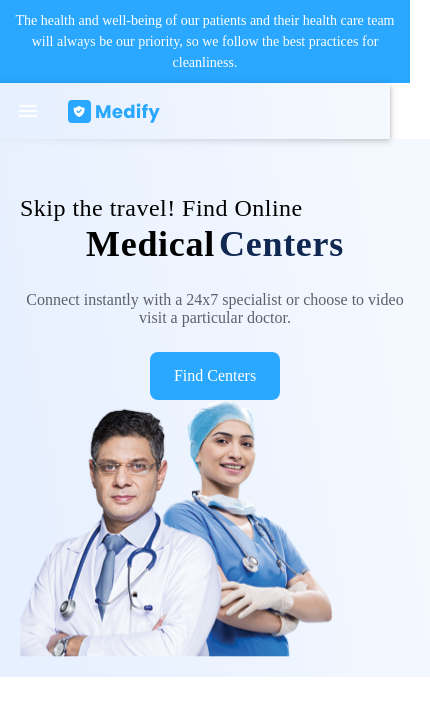
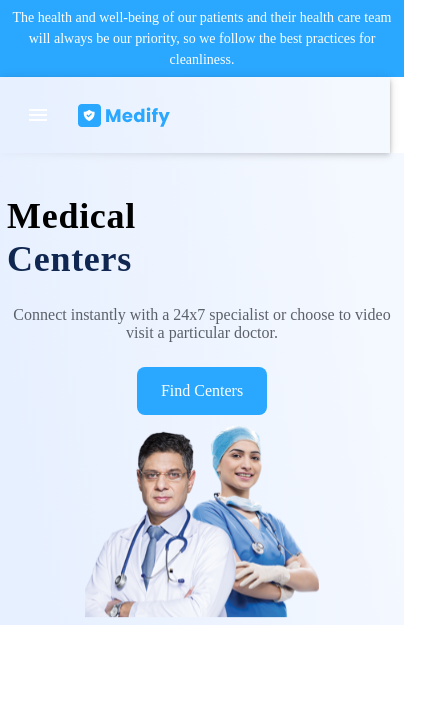
Before and after one commit to NandanMaheta/Medify, a React (Create React App) app: page / in a window 390 px wide. Shown: the top 716 px of the page, 430 px wide, since content can reach past the window. Built offline with nearby package versions, Linux system fonts and the light colour scheme.

Commit message:
made hero section responsive

```diff
--- a/src/components/common/Header.module.css
+++ b/src/components/common/Header.module.css
@@ -13,10 +13,9 @@
   align-items: center;
 
   @media screen and (max-width: 768px) {
-    width: 100%;
     height: auto;
     flex-wrap: wrap;
-    padding: 10px
+    padding: 7px
   }
 }
 
@@ -29,7 +28,6 @@
   text-align: left;
   color: #ffffff;
   @media screen and (max-width: 768px) {
-    width: 100%;
     height: auto;
     text-align: center;
   }
--- a/src/components/common/NavBar.jsx
+++ b/src/components/common/NavBar.jsx
@@ -55,7 +55,7 @@ export default function NavBar() {
   } else {
     return (
       <AppBar position="static" sx={{
-        background: 'linear-gradient(81deg, #e7f0ff 9.01%, rgba(232, 241, 255, 0.47) 89.11%)',
+        background: 'linear-gradient(81deg, #e7f0ff 9.01%, rgba(232, 241, 255, 0.47) 89.11%)',padding:"10px"
       }}>
         <Container maxWidth="xl">
           <Toolbar disableGutters>
--- a/src/components/common/NavBar.module.css
+++ b/src/components/common/NavBar.module.css
@@ -18,9 +18,9 @@
 
 
   @media screen and (max-width: 768px) {
-    width: 100%;
+
     height: auto;
-    padding: 16px;
+    /* padding: 400px; */
     flex-direction: column;
     align-items: flex-start;
   }
@@ -35,6 +35,7 @@
   justify-content: space-around;
 
   @media screen and (max-width: 768px) {
+    width: 100%;
     flex-direction: column;
     align-items: flex-start;
     margin-left: 0;
@@ -50,6 +51,7 @@
   justify-content: space-evenly;
 
   @media screen and (max-width: 768px) {
+    width: 100%;
     flex-direction: column;
     align-items: flex-start;
   }
@@ -80,6 +82,7 @@
   color: #ffffff;
 
   @media screen and (max-width: 768px) {
+    width: 100%;
     margin-top: 16px;
     margin-left: 0;
   }
--- a/src/pages/Home.jsx
+++ b/src/pages/Home.jsx
@@ -10,16 +10,16 @@ export default function Home() {
     const {width} = useWidth();
 
   return (
-    <div className={styles.LandingPage}>
-      <Header />
+    <div >
+      <Header/>
       <NavBar />
       <div className={styles.HeroSecWrapper}>
         <div className={styles.TextWrapper}>
           <div className={styles.FirstPara}>
-            <p className={styles.HeroText}>
+            {width>= 768 ? <p className={styles.HeroText}>
               Skip the travel! Find Online
-            </p>
-            <span className={styles.HeroSpan}>Medical</span>{" "}
+            </p> : null}
+            <span className={styles.HeroSpan}>Medical </span>{" "}
             <span className={styles.HeroSpan2}>Centers</span>
           </div>
 
@@ -34,7 +34,7 @@ export default function Home() {
             <button className={styles.HeroButton}>Find Centers</button>
           </div>
         </div>
-        {width>768 ? <HeroImg /> : <HeroImg width="80%" height="auto%" />}
+        {width>768 ? <HeroImg /> : <HeroImg width="60%" height="50%" style={{display:"flex",justifyContent:"center",alignItems:"center", marginLeft:"auto",marginRight:"auto",textAlign:"auto",marginTop:"10px"}}/>}
 
 
       </div>
--- a/src/pages/Home.module.css
+++ b/src/pages/Home.module.css
@@ -17,7 +17,7 @@
     @media screen and (max-width: 768px) {
       height: auto;
       flex-direction: column;
-      padding: 20px;
+      padding: 7px;
       text-align: center;
       }
   }
@@ -65,6 +65,9 @@
     @media screen and (max-width: 768px) {
       font-size: 24px;
       line-height: 1.2;
+      text-align: center;
+      display: flex;
+      flex-wrap: wrap;
       }
   }
 
@@ -79,6 +82,11 @@
     @media screen and (max-width: 768px) {
       font-size: 36px;
       line-height: 1.2;
+      text-align: center;
+      display: flex;
+      flex-wrap: wrap;
+      margin-left: auto;
+      margin-right: auto;
     }
   }
 
@@ -94,10 +102,16 @@
     @media screen and (max-width: 768px) {
       font-size: 36px;
       line-height: 1.2;
+      text-align: center;
+      display: flex;
+      flex-wrap: wrap;
+      margin-left: auto;
+      margin-right: auto;
     }
   }
 
   .HeroPara {
+
     width: 570px;
     height: 64px;
     color: #5C6169;
@@ -106,6 +120,8 @@
       width: 100%;
       height: auto;
       text-align: center;
+      display: flex;
+      flex-wrap: wrap;
     }
   }
 
```
